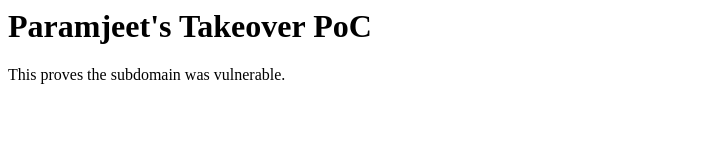
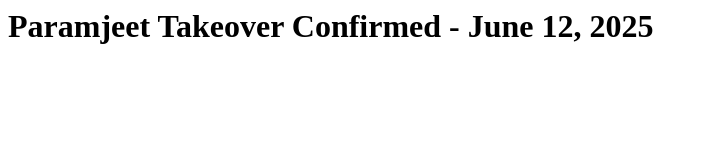
Before and after one commit to CyberSentinel321/optimization-technologies.github.io, a plain HTML site: page index.html in a window 1280 px wide. Shown: the whole page, without its empty margins (0-708 px from the left). Drawn offline with Linux system fonts and the light colour scheme.

Commit message:
Update index.html

```diff
--- a/index.html
+++ b/index.html
@@ -1,2 +1 @@
-<h1>Paramjeet's Takeover PoC</h1>
-<p>This proves the subdomain was vulnerable.</p>
+<h1>Paramjeet Takeover Confirmed - June 12, 2025</h1>
```
